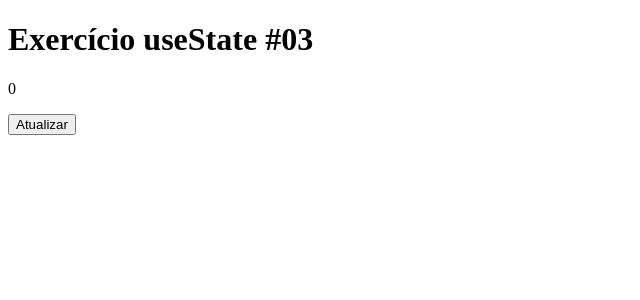
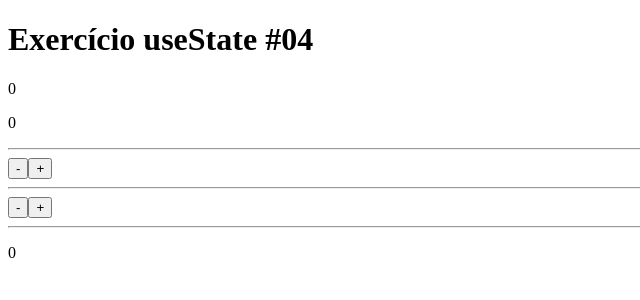
Before and after one commit to programadorcego/exercicios-react, a React (Vite) app: page / in a window 1280 px wide. Shown: the top 300 px of the page, without its empty margins (0-640 px from the left). Built offline with nearby package versions, Linux system fonts and the light colour scheme.

Commit message:
Exercício 4

```diff
--- a/src/App.tsx
+++ b/src/App.tsx
@@ -4,7 +4,7 @@ import ComponentePai from "./Components/ComponentePai";
 const App: FC<{}> = () => {
 	return (
 		<>
-			<h1>Exercício useState #03</h1>
+			<h1>Exercício useState #04</h1>
 
 			<ComponentePai />
 		</>
--- a/src/Components/ComponenteFilho.tsx
+++ b/src/Components/ComponenteFilho.tsx
@@ -2,12 +2,14 @@ import {FC} from "react";
 
 interface ComponenteFilhoProps {
 	funcao: Function;
+	unidade: number;
 }
 
-const ComponenteFilho: FC<ComponenteFilhoProps> = ({funcao}) => {
+const ComponenteFilho: FC<ComponenteFilhoProps> = ({funcao, unidade}) => {
 	return (
 		<>
-			<button onClick={() => funcao()}>Atualizar</button>
+			<button onClick={() => funcao(-unidade)}>-</button>
+			<button onClick={() => funcao(unidade)}>+</button>
 		</>
 	);
 };
--- a/src/Components/ComponentePai.tsx
+++ b/src/Components/ComponentePai.tsx
@@ -2,18 +2,34 @@ import {FC, useState} from "react";
 import ComponenteFilho from "./ComponenteFilho";
 
 const ComponentePai: FC<{}> = () => {
-	const [valor, setValor] = useState<number>(() => 0);
+	const [valor1, setValor1] = useState<number>(() => 0);
+	const [valor2, setValor2] = useState<number>(() => 0);
 
-	function atualizar(): void
+	function atualizar1(unidade: number): void
 	{
-		setValor(valor_antigo => valor_antigo + 1);
+		setValor1(valor_antigo => valor_antigo + unidade);
+	}
+
+	function atualizar2(unidade: number): void
+	{
+		setValor2(valor_antigo => valor_antigo + unidade);
 	}
 
 	return (
 		<>
-			<p>{valor}</p>
+			<p>{valor1}</p>
+			<p>{valor2}</p>
 
-			<ComponenteFilho funcao={atualizar} />
+			<hr/>
+
+			<ComponenteFilho funcao={atualizar1} unidade={5} />
+			<hr/>
+
+			<ComponenteFilho funcao={atualizar2} unidade={10} />
+
+			<hr />
+
+			<p>{valor1 + valor2}</p>
 		</>
 	);
 };
```
